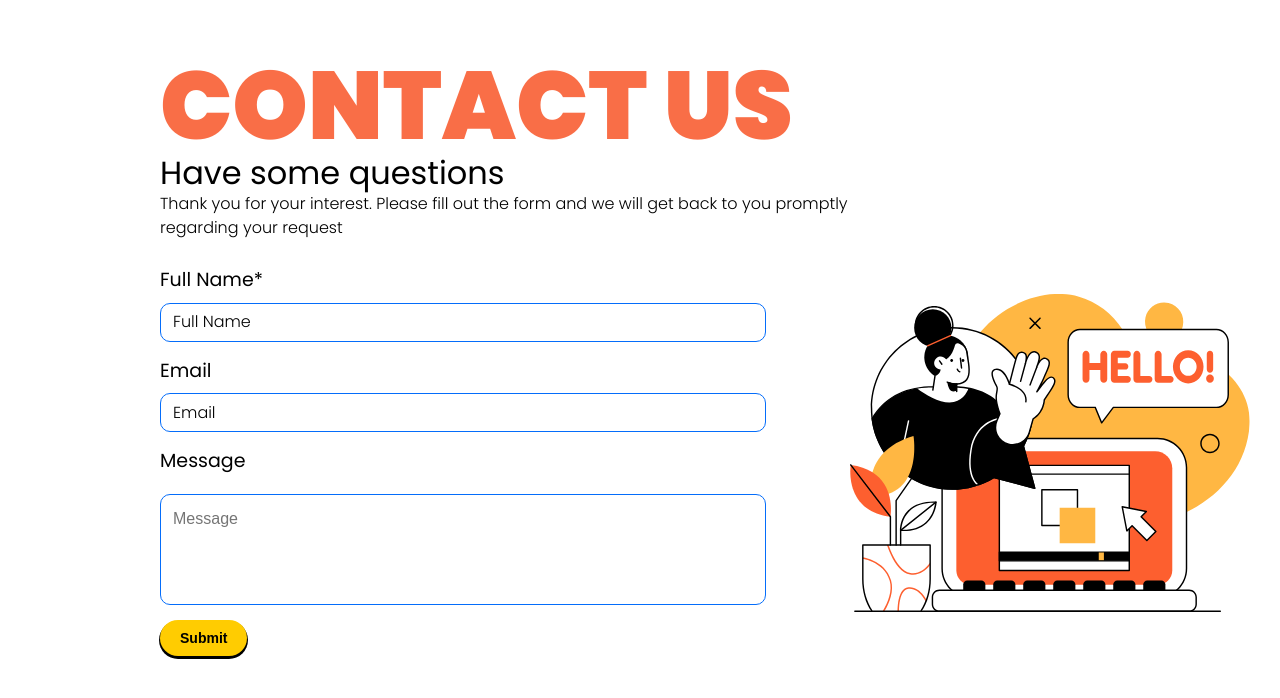
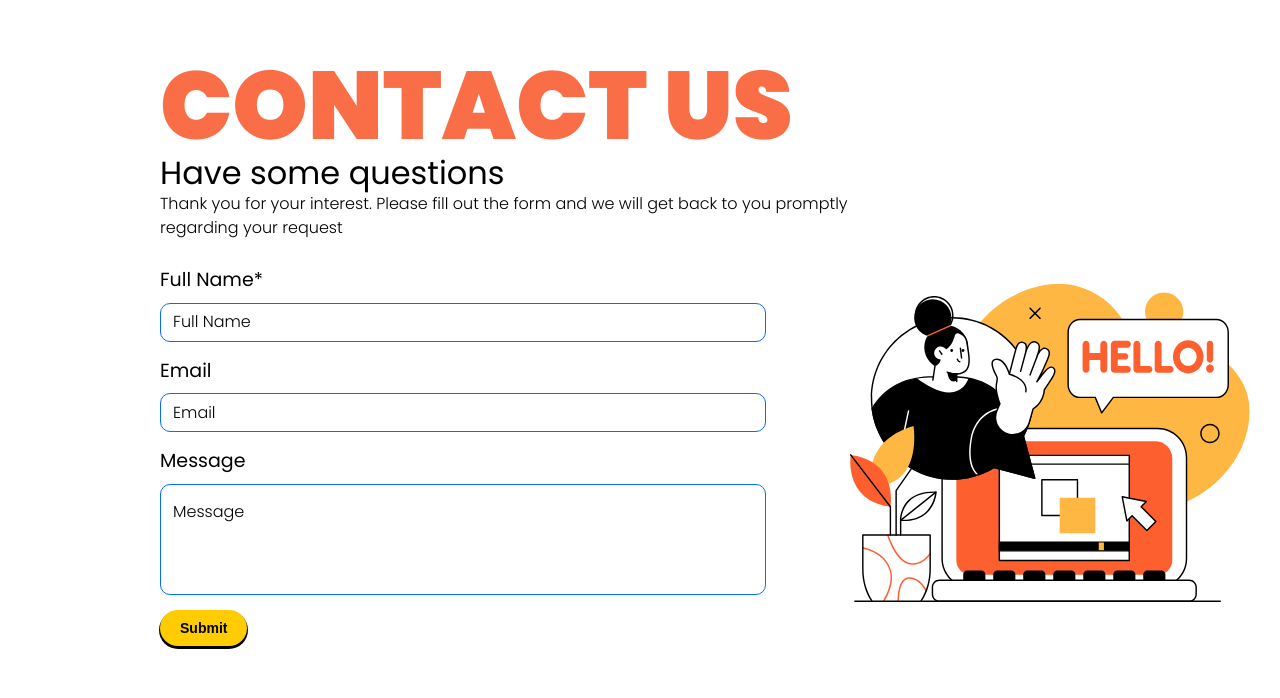
Before and after one commit to UoaWDCC/taitam-portal, a Next.js app: page / in a window 1280 px wide. Shown: the top 698 px of the page. Built offline with nearby package versions, Linux system fonts and the light colour scheme; what @linaria/core would draw is missing.

Commit message:
feat- changed padding and font to match file

```diff
--- a/src/app/Pages/Contact.css
+++ b/src/app/Pages/Contact.css
@@ -173,10 +173,19 @@
 .text-input {
   border: 1px solid #056dfa;
   border-radius: 10px;
-  margin-top: -10px;
+  margin-top: -20px;
   width: 600px;
   text-indent: 10px;
   transition: box-shadow 0.3s ease;
   resize: none;
   padding-top: 15px;
 }
+
+.text-input::placeholder {
+  font-family: "Poppins";
+  font-style: normal;
+  font-weight: 300;
+  font-size: 16px;
+  line-height: 24px;
+  color: #000000;
+}
--- a/src/app/Pages/Contact.tsx
+++ b/src/app/Pages/Contact.tsx
@@ -46,9 +46,8 @@ export default function Contact({}: Props) {
                 <div className="error-contact">
                   <p className="form-info">Full Name*</p>
                   <div className="error-msg">
-                  <p className="error">{errors.name?.message}</p>
+                    <p className="error">{errors.name?.message}</p>
                   </div>
-
                 </div>
                 <input
                   className="input"
@@ -67,9 +66,8 @@ export default function Contact({}: Props) {
                 <div className="error-contact">
                   <p className="form-info">Email</p>
                   <div className="error-msg">
-                  <p className="error">{errors.email?.message}</p>
+                    <p className="error">{errors.email?.message}</p>
                   </div>
-
                 </div>
                 <input
                   className="input"
```
